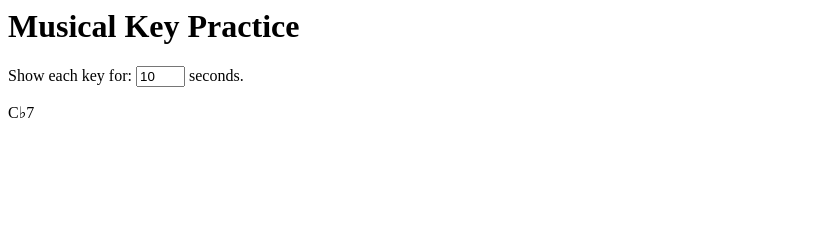
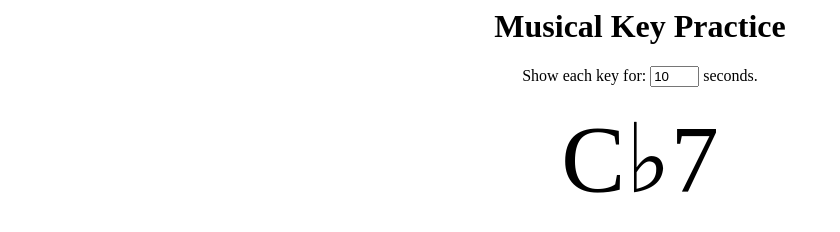
Before and after one commit to nickh/key-practice, a plain HTML site: page index.html in a window 1280 px wide. Shown: the whole page, without its empty margins (0-840 px from the left). Drawn offline with Linux system fonts and the light colour scheme.

Commit message:
Make it look better

```diff
--- a/index.html
+++ b/index.html
@@ -23,6 +23,10 @@ function showKey() {
   setTimeout(function(){ showKey(); }, duration);
 }
   </script>
+  <style>
+body { text-align: center; }
+span#key { font-size: 96px; }
+  </style>
 </head>
 <body>
   <h1>Musical Key Practice</h1>
```
